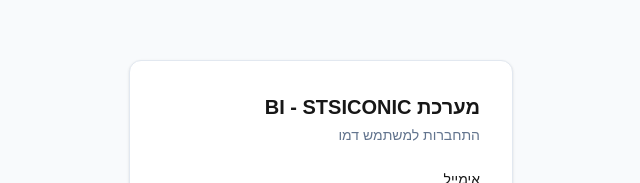
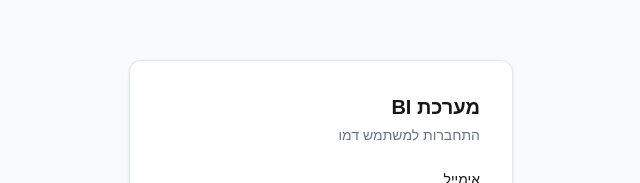
Before and after one commit to InbalCodes/bi-dashboard, a Next.js app: page /login in a window 1280 px wide. Shown: the part 173-356 px from the top of the page, without its empty margins (319-959 px from the left). Built offline with nearby package versions, Linux system fonts and the light colour scheme.

Commit message:
Remove company branding and update project naming

```diff
--- a/src/app/layout.tsx
+++ b/src/app/layout.tsx
@@ -14,7 +14,7 @@
 });
 
 export const metadata: Metadata = {
-  title: "מערכת BI - STSICONIC",
+  title: "מערכת BI",
   description: "דשבורד שיווק ומכירות מבוסס AI",
 };
 
--- a/src/app/login/page.tsx
+++ b/src/app/login/page.tsx
@@ -39,7 +39,7 @@
   return (
     <div className="min-h-screen flex items-center justify-center bg-slate-50 dark:bg-slate-950 px-4" dir="rtl">
       <div className="w-full max-w-sm bg-white dark:bg-slate-900 rounded-xl shadow-sm border border-slate-200 dark:border-slate-800 p-8">
-        <h1 className="text-xl font-semibold mb-1">מערכת BI - STSICONIC</h1>
+        <h1 className="text-xl font-semibold mb-1">מערכת BI</h1>
         <p className="text-sm text-slate-500 mb-6">התחברות למשתמש דמו</p>
         <form onSubmit={handleSubmit} className="space-y-4">
           <div>
```
Also changed, not shown: 1 other file (tests, documents, lock files or other folders).
